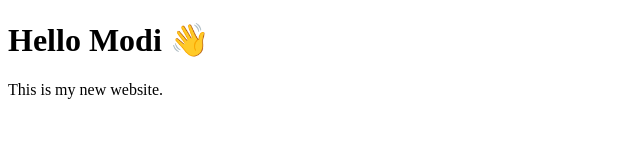
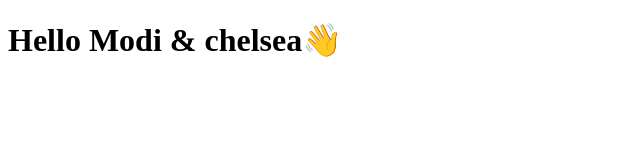
Before and after one commit to modi1018/Chelsea-modi, a plain HTML site: page index.html in a window 1280 px wide. Shown: the whole page, without its empty margins (0-640 px from the left). Drawn offline with Linux system fonts and the light colour scheme.

Commit message:
Update greeting in index.html

```diff
--- a/index.html
+++ b/index.html
@@ -4,7 +4,6 @@
   <title>Modi Website</title>
 </head>
 <body>
-  <h1>Hello Modi 👋</h1>
-  <p>This is my new website.</p>
+  <h1>Hello Modi & chelsea👋</h1>
 </body>
 </html>
```
